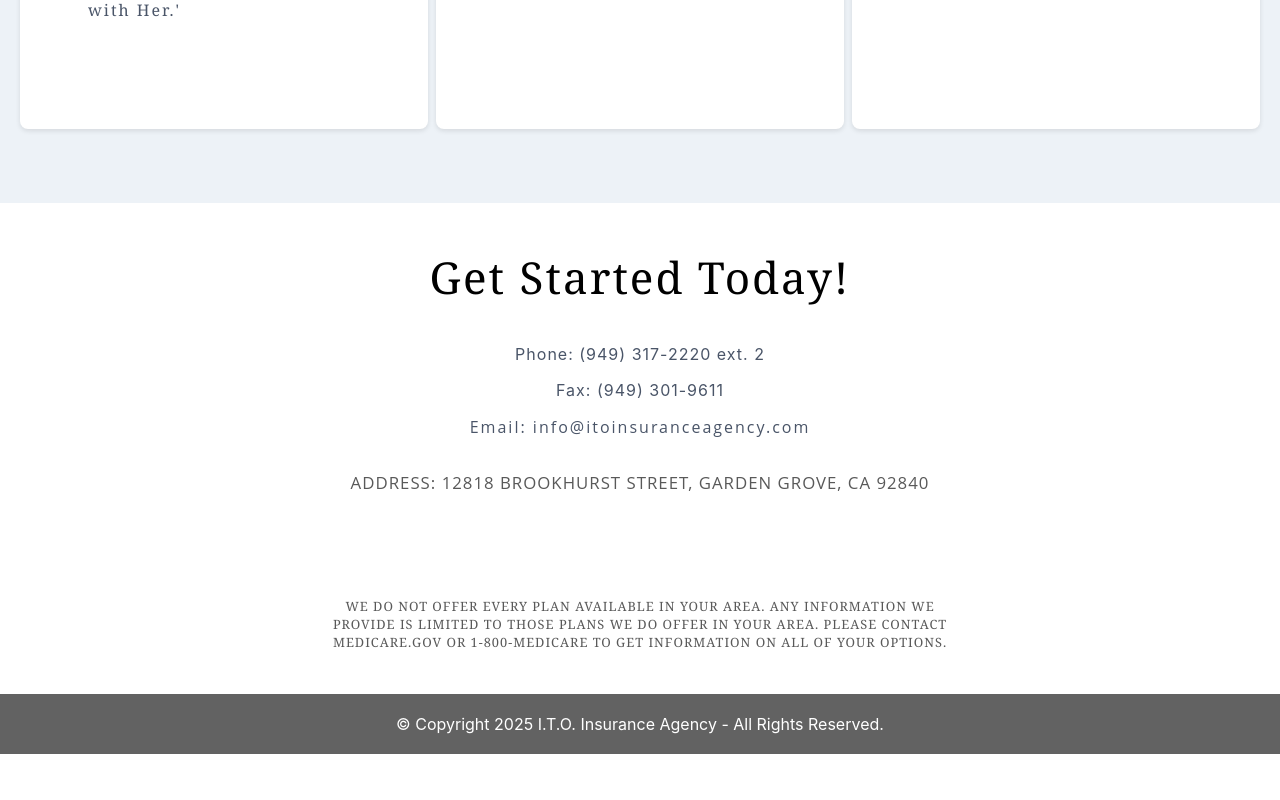
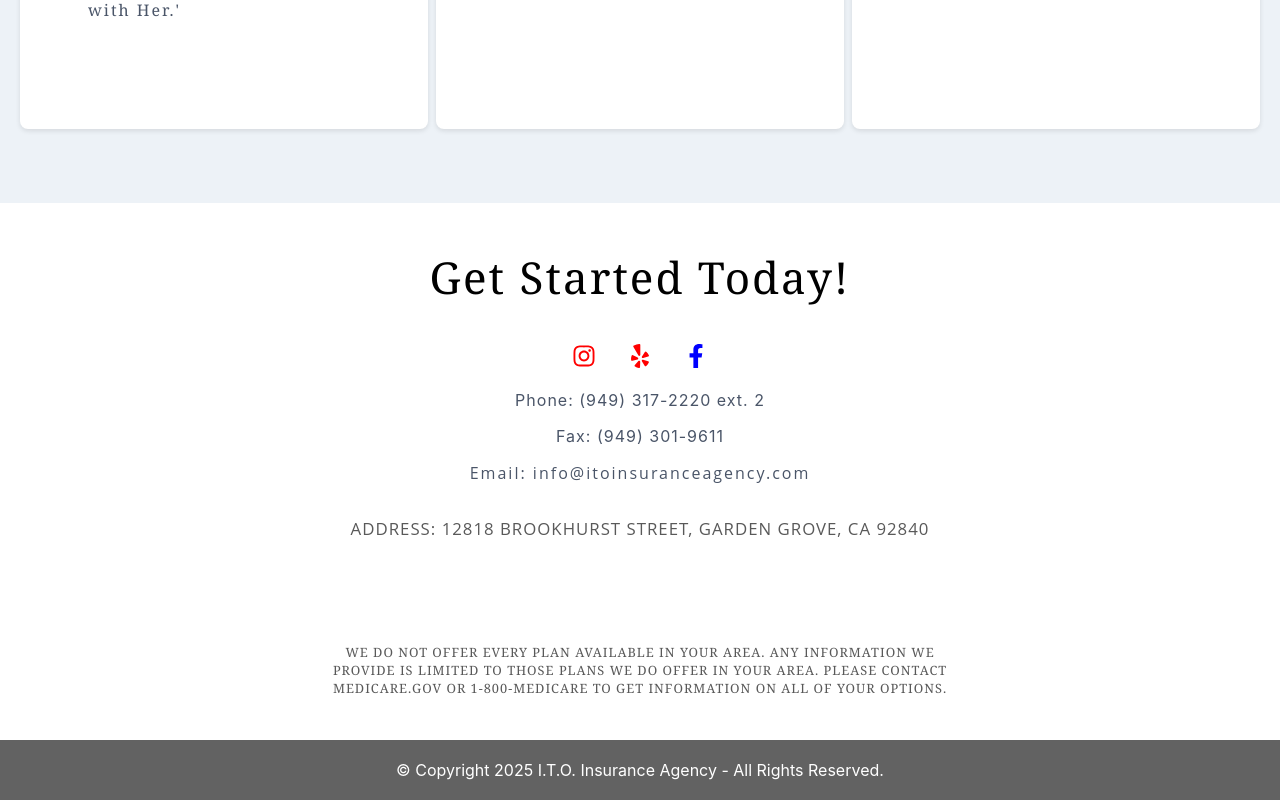
Before and after one commit to atphung21/business-web-template, a React (Create React App) app: page / in a window 1280 px wide. Shown: the part 5478-6278 px from the top of the page. Before the commit the page ends 6232 px from the top, so only its background shows below. Built offline with nearby package versions, Linux system fonts and the light colour scheme.

Commit message:
added social media contact.

```diff
--- a/package.json
+++ b/package.json
@@ -8,6 +8,7 @@
     "react": "^19.0.0",
     "react-dom": "^19.0.0",
     "react-hook-form": "^7.54.2",
+    "react-icons": "^5.5.0",
     "react-router-dom": "^7.4.0",
     "react-scripts": "5.0.1"
   },
--- a/src/components/contactUs/ContactUs.js
+++ b/src/components/contactUs/ContactUs.js
@@ -1,5 +1,6 @@
 import React from "react";
 import { AddressLink } from "../address/Address";
+import { FaInstagram, FaYelp, FaFacebookF } from 'react-icons/fa';
 
 export const ContactSection = ({
   contactHeader,
@@ -24,6 +25,13 @@ export const ContactSection = ({
     }
   };
 
+  const iconStyle = {
+    fontSize: "1.5rem",
+    color: "red",
+    textDecoration: "none",
+    padding: '1rem'
+  };
+
   return (
     <section
       style={{
@@ -44,6 +52,33 @@ export const ContactSection = ({
       >
         {contactHeader ? contactHeader : ""}
       </h2>
+      <a
+        href="https://www.instagram.com/i.t.o.insuranceagency/"
+        target="_blank"
+        rel="noopener noreferrer"
+        style={iconStyle}
+      >
+        <FaInstagram />
+      </a>
+      <a
+        href="https://www.yelp.com/biz/jessica-q-tcheng-ito-insurance-agency-garden-grove?osq=ito+insurance"
+        target="_blank"
+        rel="noopener noreferrer"
+        style={iconStyle}
+      >
+        <FaYelp />
+      </a>
+      <a
+        href="https://www.facebook.com/i.t.o.insuranceagency/"
+        target="_blank"
+        rel="noopener noreferrer"
+        style={{    fontSize: "1.5rem",
+        color: "blue",
+        textDecoration: "none",
+        padding: '1rem'}}
+      >
+        <FaFacebookF />
+      </a>
       <p
         onClick={handlePhoneClick}
         style={{
```
Also changed, not shown: 1 other file (tests, documents, lock files or other folders).
